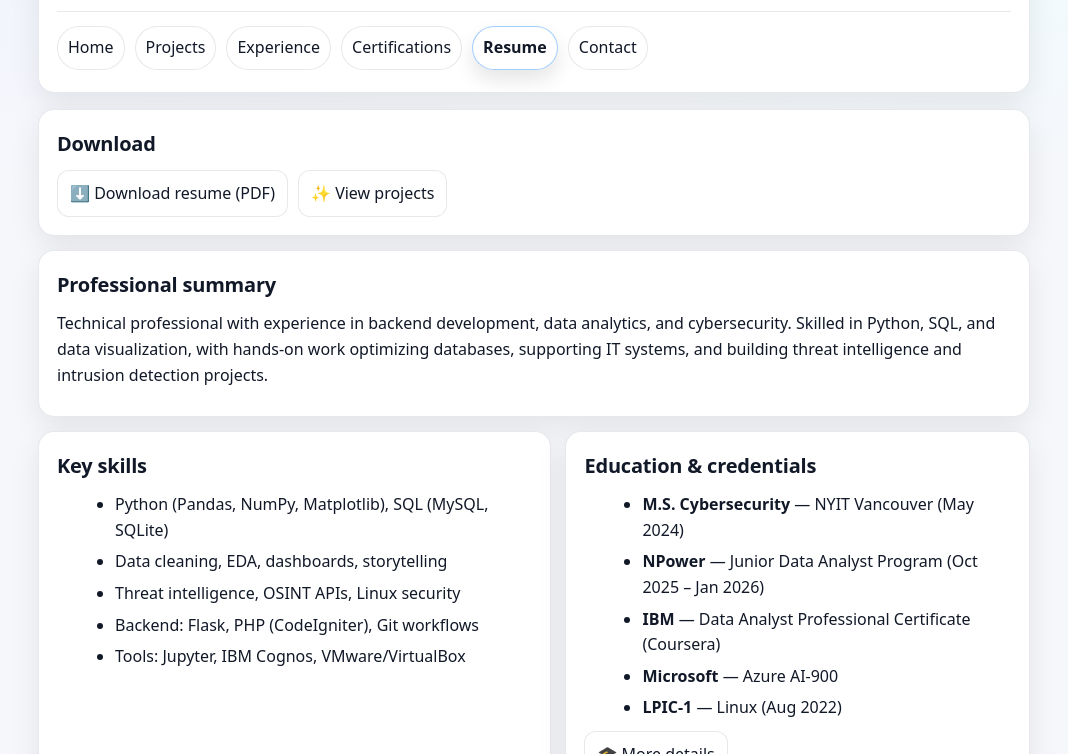
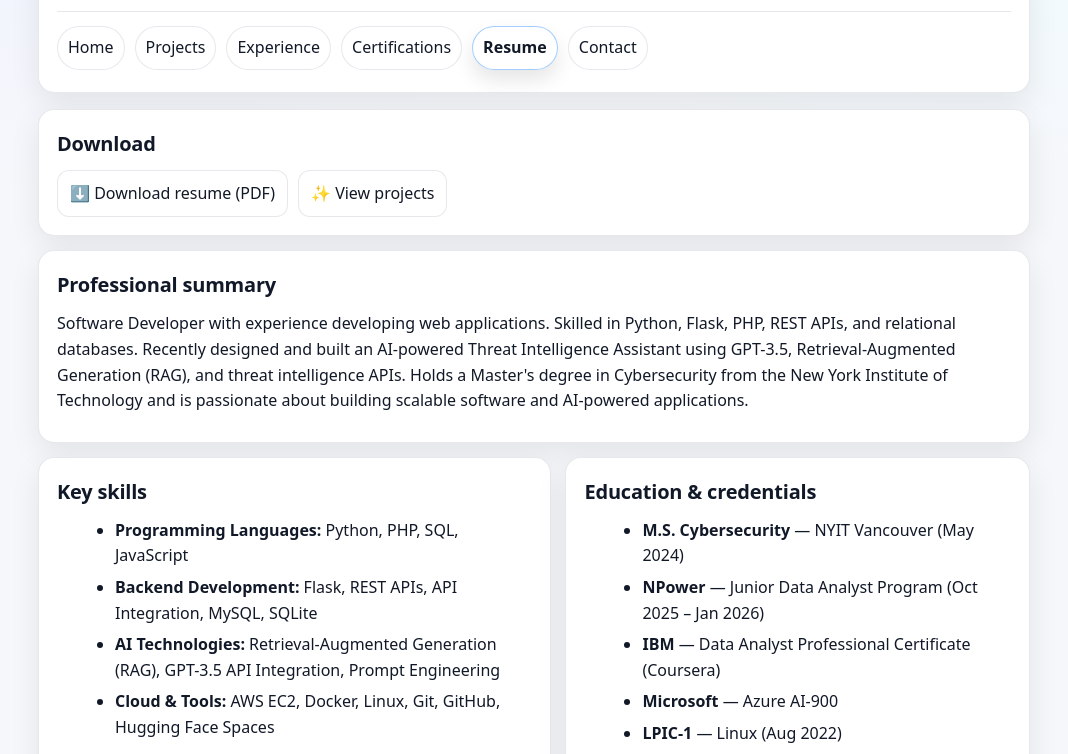
Before and after one commit to FatemehKaram/FatemehKaram.github.io, a plain HTML site: page resume.html in a window 1280 px wide. Shown: the part 175-929 px from the top of the page, without its empty margins (106-1174 px from the left). Drawn offline with Linux system fonts and the light colour scheme.

Commit message:
Update resume.html

```diff
--- a/resume.html
+++ b/resume.html
@@ -273,9 +273,12 @@
       <section class="card reveal">
         <h2>Professional summary</h2>
         <p>
-          Technical professional with experience in backend development, data analytics, and cybersecurity.
-          Skilled in Python, SQL, and data visualization, with hands-on work optimizing databases, supporting IT systems,
-          and building threat intelligence and intrusion detection projects.
+          Software Developer with experience developing web applications. Skilled in
+          Python, Flask, PHP, REST APIs, and relational databases. Recently designed
+          and built an AI-powered Threat Intelligence Assistant using GPT-3.5,
+          Retrieval-Augmented Generation (RAG), and threat intelligence APIs. Holds a
+          Master's degree in Cybersecurity from the New York Institute of Technology
+          and is passionate about building scalable software and AI-powered applications.
         </p>
       </section>
 
@@ -283,11 +286,10 @@
         <section class="card reveal">
           <h2>Key skills</h2>
           <ul>
-            <li>Python (Pandas, NumPy, Matplotlib), SQL (MySQL, SQLite)</li>
-            <li>Data cleaning, EDA, dashboards, storytelling</li>
-            <li>Threat intelligence, OSINT APIs, Linux security</li>
-            <li>Backend: Flask, PHP (CodeIgniter), Git workflows</li>
-            <li>Tools: Jupyter, IBM Cognos, VMware/VirtualBox</li>
+            <li><strong>Programming Languages:</strong> Python, PHP, SQL, JavaScript</li>
+            <li><strong>Backend Development:</strong> Flask, REST APIs, API Integration, MySQL, SQLite</li>
+            <li><strong>AI Technologies:</strong> Retrieval-Augmented Generation (RAG), GPT-3.5 API Integration, Prompt Engineering</li>
+            <li><strong>Cloud & Tools:</strong> AWS EC2, Docker, Linux, Git, GitHub, Hugging Face Spaces</li>
           </ul>
         </section>
 
@@ -307,7 +309,7 @@
       </section>
 
       <section class="card reveal">
-        <h2>Experience</h2>
+        <h2>Professional Experience</h2>
 
         <div class="role">
           <h3>IT Support Specialist — Boomerang Rayaneh Company</h3>
```
